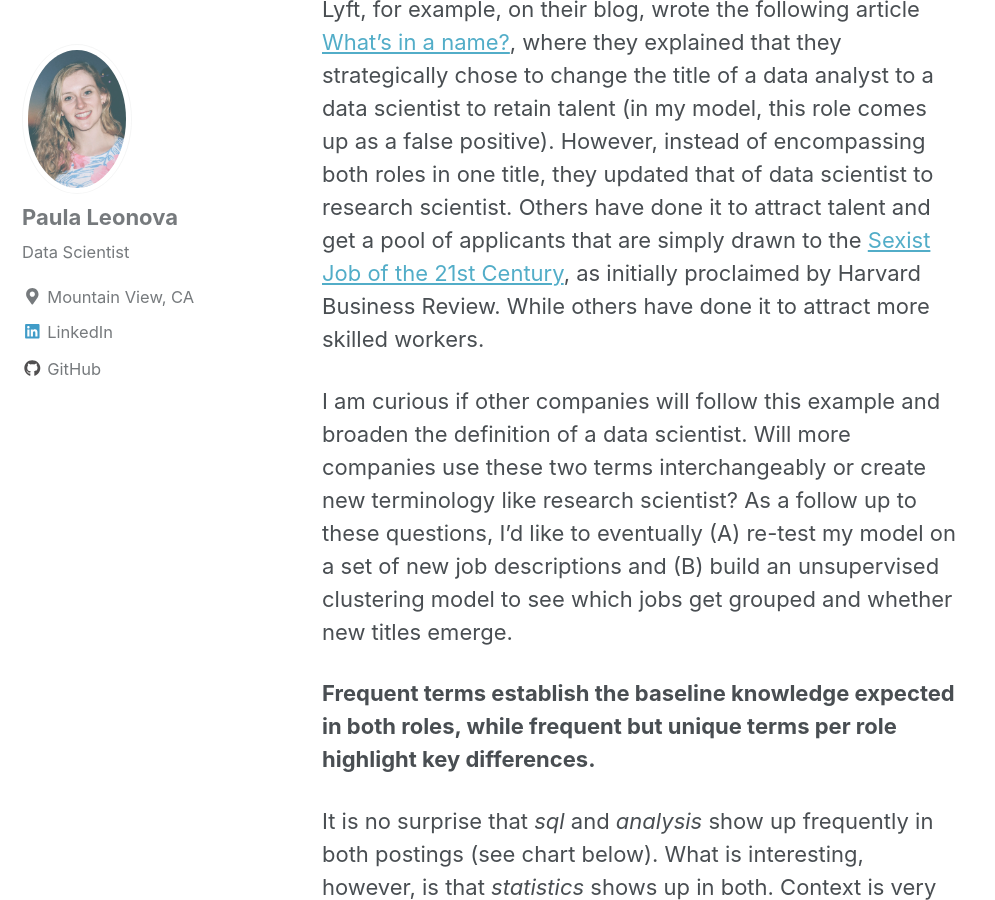
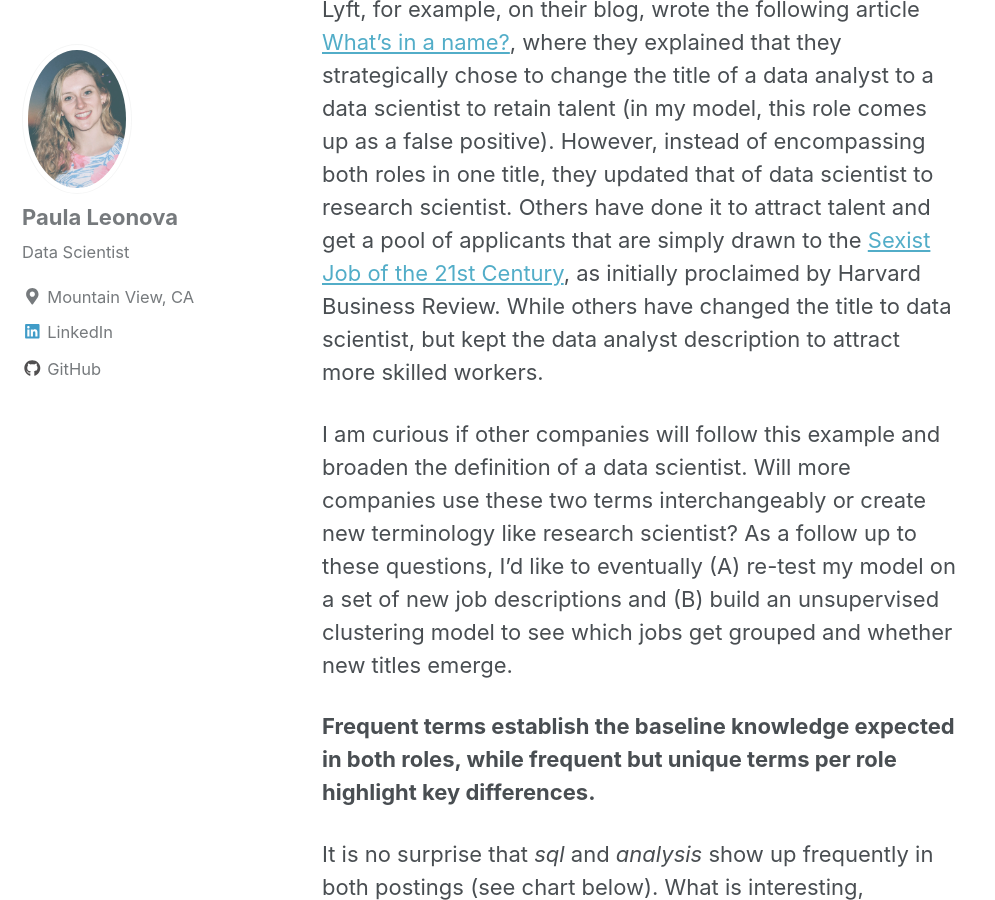
Before and after one commit to pleonova/pleonova.github.io, a Jekyll site: the page built from _posts/2018-08-21-jd-classification.md, in a window 1280 px wide and 900 px high, scrolled down 1148 px. Shown: the whole window, without its empty margins (0-995 px from the left). Built offline with Jekyll 4.4.1, drawn with Linux system fonts in a browser that asks for light colours; nearby versions of some CDN libraries.

Commit message:
Edit first takeaway analysis

```diff
--- a/_posts/2018-08-21-jd-classification.md
+++ b/_posts/2018-08-21-jd-classification.md
@@ -15,7 +15,7 @@ I ended up training a Multinomial Naives Bayes model to predict the job titles w
 ## Takeaways
 **Examining the results that my model classified incorrectly actually gives insight into employers and their expectations.**
 
-There are several reasons why a company might choose to display a title where the description does not match the role. Lyft, for example, on their blog, wrote the following article [What's in a name?](https://eng.lyft.com/whats-in-a-name-ce42f419d16c), where they explained that they strategically chose to change the title of a data analyst to a data scientist to retain talent (in my model, this role comes up as a false positive). However, instead of encompassing both roles in one title, they updated that of data scientist to research scientist. Others have done it to attract talent and get a pool of applicants that are simply drawn to the [Sexist Job of the 21st Century](https://hbr.org/2012/10/data-scientist-the-sexiest-job-of-the-21st-century), as initially proclaimed by Harvard Business Review. While others have done it to attract more skilled workers.
+There are several reasons why a company might choose to display a title where the description does not match the role. Lyft, for example, on their blog, wrote the following article [What's in a name?](https://eng.lyft.com/whats-in-a-name-ce42f419d16c), where they explained that they strategically chose to change the title of a data analyst to a data scientist to retain talent (in my model, this role comes up as a false positive). However, instead of encompassing both roles in one title, they updated that of data scientist to research scientist. Others have done it to attract talent and get a pool of applicants that are simply drawn to the [Sexist Job of the 21st Century](https://hbr.org/2012/10/data-scientist-the-sexiest-job-of-the-21st-century), as initially proclaimed by Harvard Business Review. While others have changed the title to data scientist, but kept the data analyst description to attract more skilled workers.
 
 I am curious if other companies will follow this example and broaden the definition of a data scientist. Will more companies use these two terms interchangeably or create new terminology like research scientist? As a follow up to these questions, I'd like to eventually (A) re-test my model on a set of new job descriptions and (B) build an unsupervised clustering model to see which jobs get grouped and whether new titles emerge.
 
```
